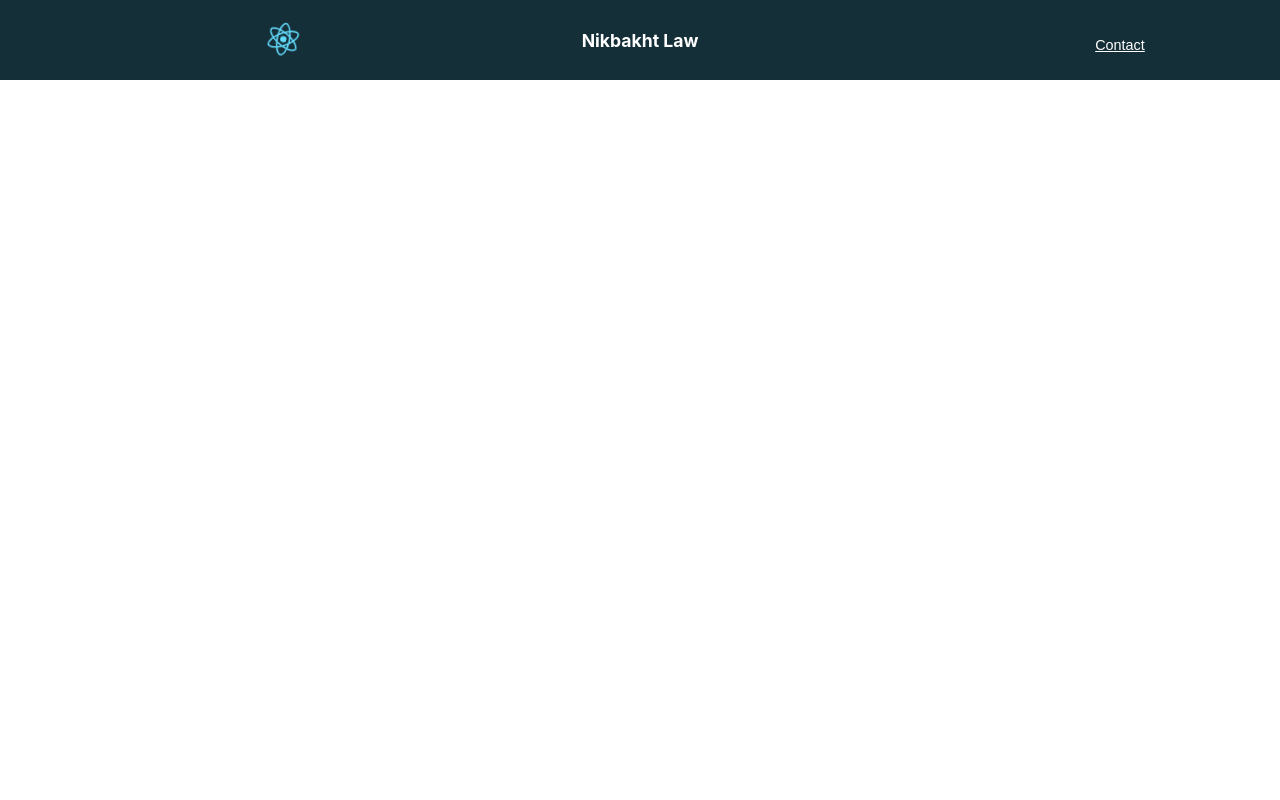
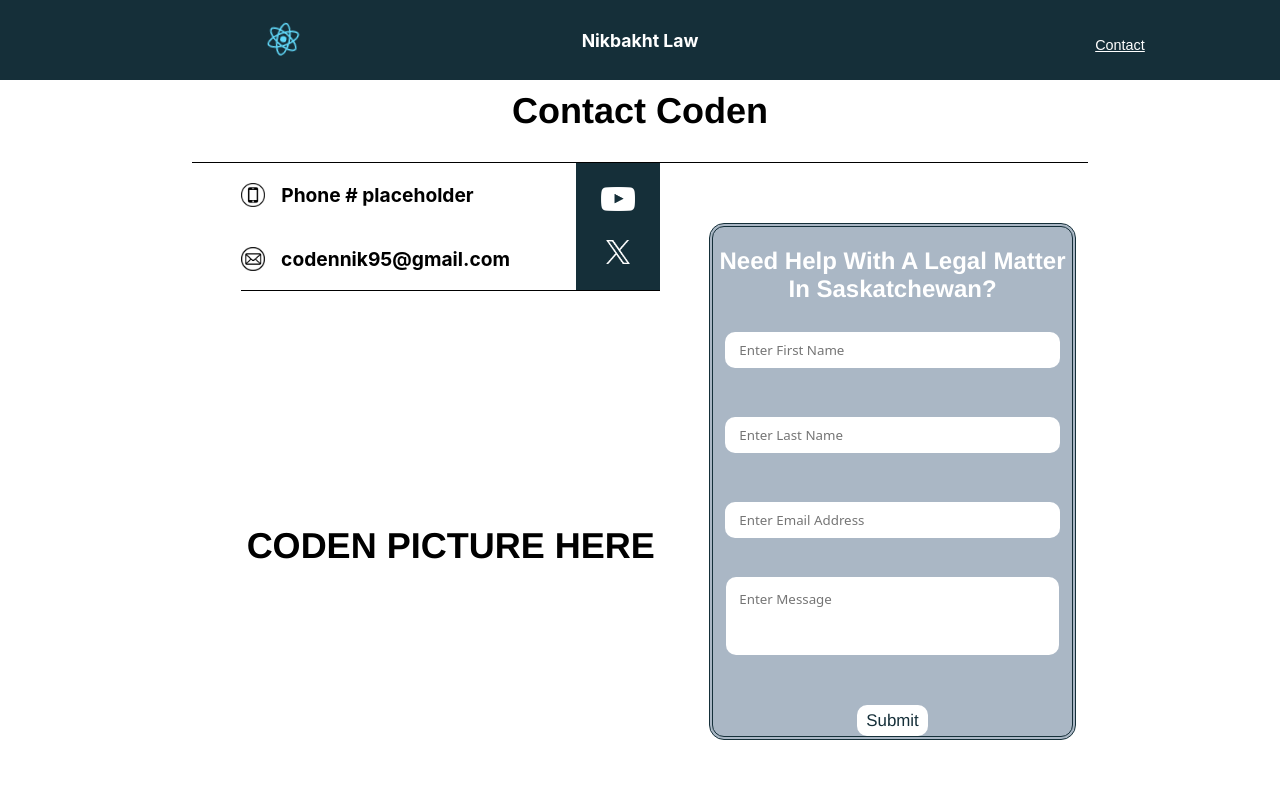
Before and after one commit to Ron-Sungcang/Nikbakht-AssociatesWebsite, a React (Create React App) app: page /contact in a window 1280 px wide. Shown: the top 800 px of the page. Built offline with nearby package versions, Linux system fonts and the light colour scheme.

Commit message:
Contacts page almost comp.
Contacts page mostly finished, now only needs the placeholders to be fill

```diff
--- a/src/Contact.css
+++ b/src/Contact.css
@@ -13,6 +13,147 @@
     flex-direction: column;
     align-items: center;
     justify-content: baseline;
-    height: 75%;
+    height: 100%;
     width: 100%;
 }
+.contact-Title{
+    color: black;
+    font-size: 4.5vh;
+    font-family:'Franklin Gothic Medium', 'Arial Narrow', Arial, sans-serif;
+}
+.title-Container {
+    height: 20%;
+    width: 70%;
+
+    display: flex;
+    flex-direction: column;
+    align-items: center;
+    justify-content: end;
+
+    border-color: black;
+    border-style: solid;
+    border-left-width: 0;
+    border-right-width: 0;
+    border-bottom-width: 0.2vh;
+}
+.body-contain{
+    height: 80%;
+    width: 70%;
+    display: flex;
+    flex-direction: row;
+    align-items: center;
+    justify-content: space-evenly;
+}
+.contact-Right {
+    background-color:rgb(170, 183, 197);
+    border-color: #152f39;
+    border-width: 0.5vh;
+    border-radius: 15px;
+    border-style: double;
+
+    display: flex;
+    flex-direction: column;
+    align-items: center;
+    justify-content: space-evenly;
+
+    height: 80%;
+    width: 40%;
+}
+.form-Contact {
+    font-size: 3vh;
+    font-family:'Franklin Gothic Medium', 'Arial Narrow', Arial, sans-serif;
+}
+.contact-Button{
+    background-color: white;
+    border-color: transparent;
+
+    width: 20%;
+    height: 8%;
+    font-size: 0.65em;
+    font-family: 'Franklin Gothic Medium', 'Arial Narrow', Arial, sans-serif;
+
+    border-radius: 10px;
+    color: #152f39;
+    cursor: pointer;
+    opacity: 1;
+    transition: 0.3s;
+}
+.contact-Button:hover{
+    background-color:rgb(88, 94, 100);
+    border-color: rgb(135, 145, 155);
+    color:white;
+    font-size: 0.75em;
+}
+.contact-Left {
+    background-color: transparent;
+    border-color: transparent;
+
+    display: flex;
+    flex-direction: column;
+    align-items: center;
+    justify-content: space-evenly;
+
+    height: 100%;
+    width: 55%;
+}
+.contact-TopL {
+    background-color: transparent;
+    border-color: black;
+    border-style: solid;
+    border-top-width: 0;
+    border-left-width: 0;
+    border-right-width: 0;
+    border-bottom-width: 0.2vh;
+
+    display: flex;
+    flex-direction: row;
+    align-items: center;
+    justify-content: space-evenly;
+
+    height: 20%;
+    width: 85%;
+}
+.contact-Contacts {
+    display: flex;
+    flex-direction: column;
+    align-items: baseline;
+    justify-content: baseline;
+
+    height: 100%;
+    width: 80%;
+}
+.contact-Align {
+    display: flex;
+    flex-direction: row;
+    align-items: center;
+    justify-content: baseline;
+
+    height: 50%;
+    width: 100%;
+}
+.contacts-Text{
+    padding-left: 2vh;
+    color: black;
+    font-size: 2.4vh;
+}
+.contact-Socials {
+    display: flex;
+    flex-direction: column;
+    align-items: center;
+    justify-content: space-evenly;
+    background-color: #152f39;
+
+    height: 100%;
+    width: 20%;
+}
+.contact-BotL {
+    background-color: transparent;
+
+    display: flex;
+    flex-direction: column;
+    align-items: center;
+    justify-content: space-evenly;
+
+    height: 80%;
+    width: 95%;
+}
--- a/src/Contact.js
+++ b/src/Contact.js
@@ -1,4 +1,8 @@
 import './Contact.css';
+import PLogo from './phone-logo.png';
+import MLogo from './mail-logo.png';
+import XLogo from './logo-white.png';
+import YLogo from './youtubeIcon.png';
 
 export const Contact = () => {
 
@@ -6,7 +10,63 @@ export const Contact = () => {
         <>
         <div className='contact-Body'>
             <div className='contact-Container'>
-
+                <div className='title-Container'>
+                    <h2 className='contact-Title'>Contact Coden</h2>
+                </div>
+                <div className='body-contain'>
+                    <div className='contact-Left'>
+                        <div className='contact-TopL'>
+                            <div className='contact-Contacts'>
+                                <div className='contact-Align'>
+                                    <img src={PLogo} className='social-Icon' alt='PLogo'></img>
+                                    <h1 className='contacts-Text'> Phone # placeholder </h1>
+                                </div>
+                                <div className='contact-Align'>
+                                    <img src={MLogo} className='social-Icon' alt='MLogo'></img>
+                                    <h1 className='contacts-Text'> codennik95@gmail.com</h1>
+                                </div>
+                            </div>
+                            <div className='contact-Socials'>
+                                <a href='https://www.youtube.com/@trafficticket/featured'>
+                                    <button className='social-Button'><img src={YLogo} className='social-Icon' alt='YLogo'></img></button>
+                                </a>
+                                <a href='https://twitter.com/Codennik'>
+                                    <button className='social-Button'><img src={XLogo} className='social-Icon' alt='XLogo'></img></button>
+                                </a>
+                            </div>
+                        </div>
+                        <div className='contact-BotL'>
+                            <h1 className='contact-Title'>CODEN PICTURE HERE</h1>
+                        </div>
+                    </div>
+                    <div className='contact-Right'>
+                        <h2 className='form-Contact'> Need Help With A Legal Matter In Saskatchewan? </h2>
+                        <div className='align-Text'>
+                            <input className='text-Field'
+                                type='text'
+                                placeholder='Enter First Name'
+                                />
+                                </div>
+                                <div className='align-Text'>
+                            <input className='text-Field'
+                                type='text'
+                                placeholder='Enter Last Name'
+                            />
+                            </div>
+                            <div className='align-Text'>
+                            <input className='text-Field'
+                                type='text'
+                                placeholder='Enter Email Address'
+                                />
+                                </div>
+                                <div className='align-Message'>
+                            <textarea className='message-Box'
+                            placeholder='Enter Message'
+                            />
+                            </div>
+                        <button className='contact-Button'>Submit</button>
+                    </div>
+                </div>
             </div>
         </div>
         </>
--- a/src/Landing.css
+++ b/src/Landing.css
@@ -145,14 +145,6 @@
     justify-content: center;
     height: 5%;
     width: 100%;
-}
-.social-Left{
-    height: 100%;
-    width: 10%;
-    display: flex;
-    flex-direction: row;
-    align-items: center;
-    justify-content: start;
 }
 .social-Main{
     height: 100%;
--- a/src/Landing.js
+++ b/src/Landing.js
@@ -26,15 +26,12 @@ export const Landing = () => {
                 </div>
             </div>
             <div className='social-Body'>
-                <div className='social-Left'>
-                    <h2>Socials:</h2>
-                </div>
                 <div className='social-Main'>
                     <a href='https://www.youtube.com/@trafficticket/featured'>
-                        <button className='social-Button'><img src={YLogo} className='social-Icon'></img></button>
+                        <button className='social-Button'><img src={YLogo} className='social-Icon' alt='YLogo'></img></button>
                     </a>
                     <a href='https://twitter.com/Codennik'>
-                        <button className='social-Button'><img src={XLogo} className='social-Icon'></img></button>
+                        <button className='social-Button'><img src={XLogo} className='social-Icon' alt='XLogo'></img></button>
                     </a>
                 </div>
             </div>
@@ -43,7 +40,7 @@ export const Landing = () => {
                 <div className='fill-Align'>
                     <div className='fill-Left'>
                         <h3 className='font-Left'>Schedule A Consultation, Ask A Question Or Drop A Message.  </h3>
-                        <h3 className='font-Left'>Any Legal Matter You Might Not Be Sure About Is Welcome.</h3>
+                        <h3 className='font-Left'>Any Legal Matter You Are Unsure About Is Welcome.</h3>
                     </div>
                     <div className='fill-Right'>
                         <h3 className='form-Title'> Fill The Form! </h3>
```
Also changed, not shown: src/mail-logo.png (added), src/phone-logo.png (added).
